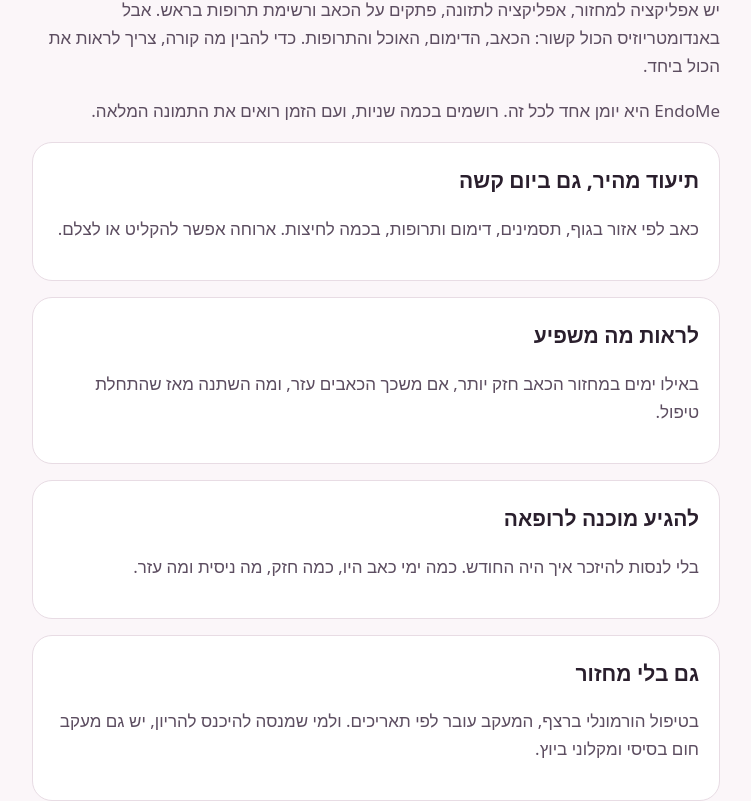
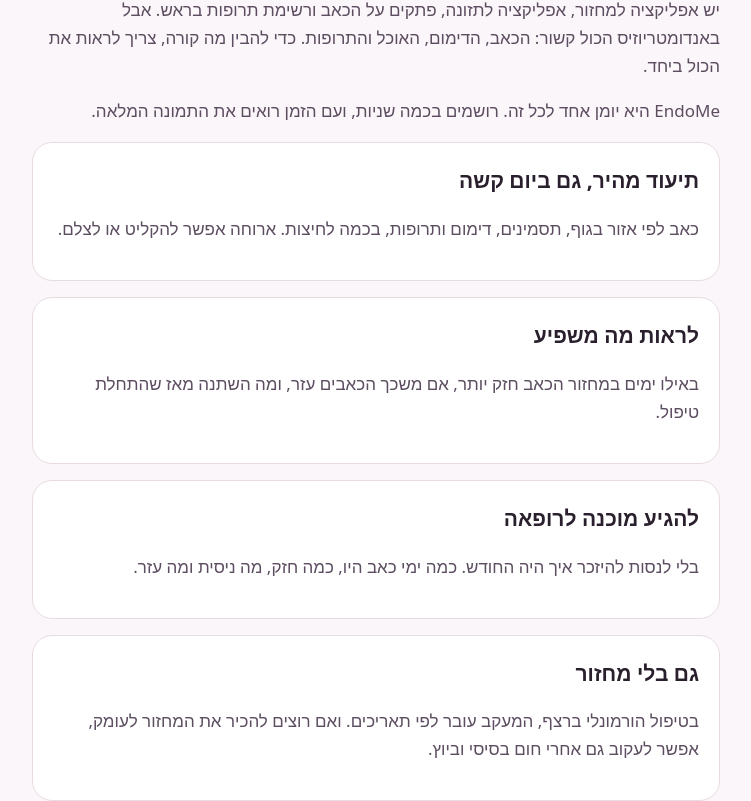
Before and after one commit to beiski-studio/beiski-studio.github.io, a plain HTML site: page endome/index.html in a window 1280 px wide. Shown: the part 180-981 px from the top of the page, without its empty margins (264-1015 px from the left). Drawn offline with Linux system fonts and the light colour scheme.

Commit message:
Home: cycle tracking wording
Co-Authored-By: Claude Opus 5.5 <noreply@anthropic.com>

```diff
--- a/endome/index.html
+++ b/endome/index.html
@@ -33,7 +33,7 @@
 
 <div class="card">
 <h2 style="margin-top:0">גם בלי מחזור</h2>
-<p>בטיפול הורמונלי ברצף, המעקב עובר לפי תאריכים. ולמי שמנסה להיכנס להריון, יש גם מעקב חום בסיסי ומקלוני ביוץ.</p>
+<p>בטיפול הורמונלי ברצף, המעקב עובר לפי תאריכים. ואם רוצים להכיר את המחזור לעומק, אפשר לעקוב גם אחרי חום בסיסי וביוץ.</p>
 </div>
 
 <p>המידע שלך שייך רק לך. בלי פרסומות ובלי מכירת מידע.</p>
```
